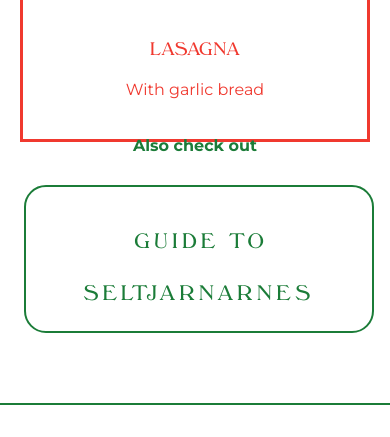
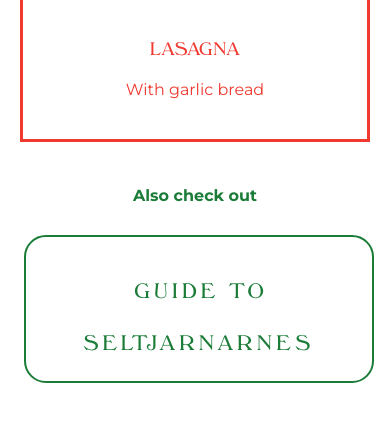
Before and after one commit to robertspano/radagerdi, a website: page en-hopar.html in a window 390 px wide. Shown: the part 4188-4625 px from the top of the page. Drawn offline with Linux system fonts and the light colour scheme; no server answers.

Commit message:
Hópar: Sjáðu líka ekki lengur ofan á rauðu kössunum (neikvætt margin fjarlægt)
Co-Authored-By: Claude Fable 5 <noreply@anthropic.com>

```diff
--- a/en-hopar.html
+++ b/en-hopar.html
@@ -51,7 +51,7 @@
   .mbtn{position:relative}
   .mbtn.soon{pointer-events:none;opacity:.55}
   .soon-tag{position:absolute;top:-15px;left:50%;transform:translateX(-50%);background:var(--red);color:#fff;font-family:'Montserrat',sans-serif;font-size:11.5px;font-weight:700;letter-spacing:.14em;text-indent:0;padding:5px 14px;border-radius:99px;white-space:nowrap}
-  .guidebox{text-align:center;margin:-30px 0 110px}
+  .guidebox{text-align:center;margin:64px 0 110px}
   .guidebox .glbl{font-size:clamp(16px,1.5vw,21px);font-weight:700;margin:0 0 30px}
   .guidebox .mbtn{display:inline-flex;min-height:0;padding:26px 52px;font-size:clamp(22px,2.1vw,32px);letter-spacing:.18em;text-indent:.18em}
 
@@ -79,7 +79,7 @@
     .gbox-bot{padding:48px 22px 52px}
     .bar{padding:20px 18px}
     .bar .brand img{height:21px}
-    .guidebox{margin:-6px 0 70px}.guidebox .mbtn{width:100%;padding:20px 24px}
+    .guidebox{margin:44px 0 70px}.guidebox .mbtn{width:100%;padding:20px 24px}
     .rg2-footer{grid-template-columns:1fr;text-align:center;padding:54px 24px 60px}
     .rg2-footer .soc{justify-content:center}
   }
```
Also changed, not shown: hopar.html (+2 -2 lines).
